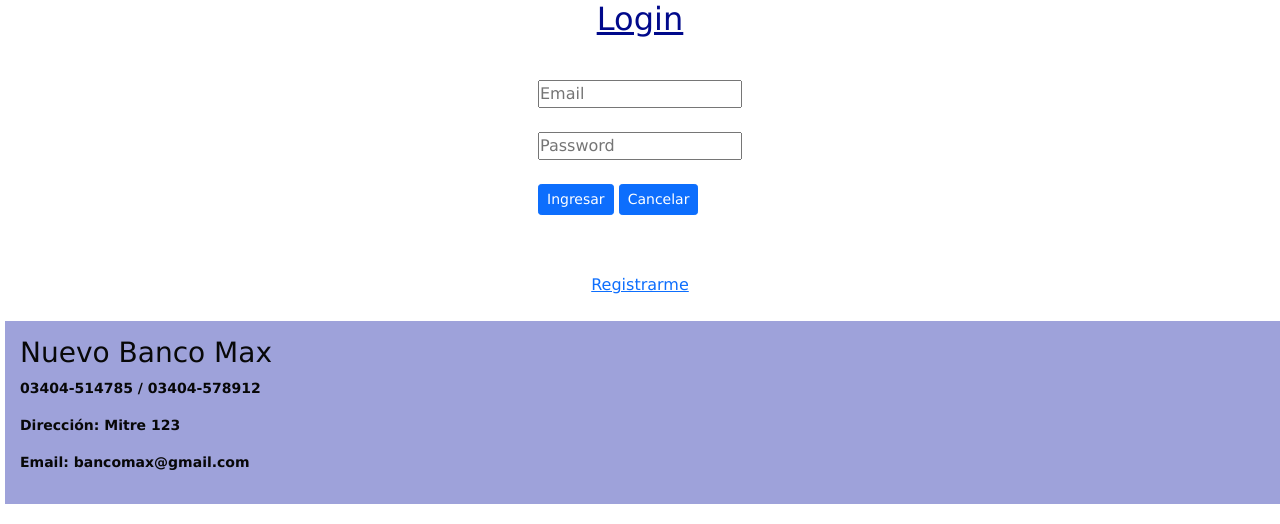
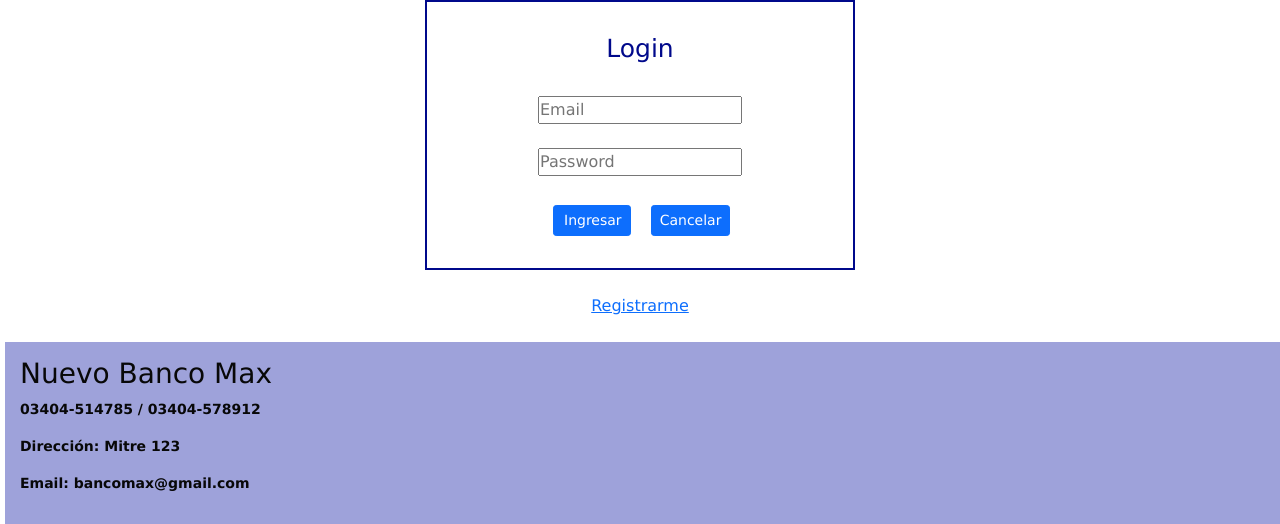
Before and after one commit to MossoLuciano/Login_PHP_MySQL_HTML_CSS, a PHP site: page /login.php in a window 1280 px wide. Shown: the part 109-633 px from the top of the page. Run offline with PHP 8.4, Linux system fonts and the light colour scheme.

Commit message:
Mas cambios en login

```diff
--- a/contacto.php
+++ b/contacto.php
@@ -2,6 +2,9 @@
     require "header.php";
 ?>
 
+<div class="tituloContacto">
+    <h2 class="tituloLogin">Contacto</h2><br>
+</div>
 
 
 <?php
--- a/login.php
+++ b/login.php
@@ -11,16 +11,13 @@
     }
 ?>
 
-<div class="tituloLogin">
+<div class="login">
     <h2 class="tituloLogin">Login</h2><br>
-</div>
-
-<div class="login">
     <form action="#" method="POST" id="formularioLogin">
         <input type="email" name="email" class="email" placeholder="Email"><br><br>
         <input type="password" name="clave" class="clave" placeholder="Password"><br><br>
-        <input type="submit" value="Ingresar" name="ingresar" class="btn btn-sm btn-block btn-primary" id="ingresar">
-        <input type="submit" value="Cancelar" name="cancelar" class="btn btn-sm btn-block btn-primary"><br><br>
+        <input type="submit" value="Ingresar" name="ingresar" class="btn btn-sm  btn-primary" id="ingresar">
+        <input type="submit" value="Cancelar" name="cancelar" class="btn btn-sm  btn-primary"><br>
         </div><br>
     </form>
 </div>
--- a/master.css
+++ b/master.css
@@ -66,14 +66,23 @@
 
 /*Login.php*/
 .login{
-    width: 100%;
-    max-width: 600px;
+    width: 430px;
+    height: 270px;
     margin: 0 auto;
     display: flex;
     flex-direction: column;
     justify-content: center;
     align-items: center;
-    padding: 10px;
+    border: 2px solid rgb(0, 9, 139);
+}
+
+.btn{
+    margin-left: 15px;
+    margin-top: 5px;
+}
+
+#ingresar{
+    padding-left: 10px;
 }
 
 .vinculoRegistro{
@@ -82,9 +91,8 @@
 
 .tituloLogin{
     text-align: center;
-    font-family:'Lucida Sans', 'Lucida Sans Regular', 'Lucida Grande', 'Lucida Sans Unicode', Geneva, Verdana, sans-serif;
-    text-decoration: underline;
     color: rgb(0, 9, 139);
+    font-size: 25px;
 }
 
 #formularioLogin input email password{
@@ -101,7 +109,6 @@
     flex-direction: column;
     justify-content: center;
     align-items: center;
-    /* background-color: forestgreen; */
 }
 
 .formularioRegistro input email password{
@@ -115,3 +122,10 @@
     text-decoration: underline;
     color: rgb(0, 9, 139);
 }
+
+/*Contacto.php*/
+.tituloContacto{
+    text-align: center;
+    text-decoration: underline;
+    color: rgb(0, 9, 139);
+}
```
